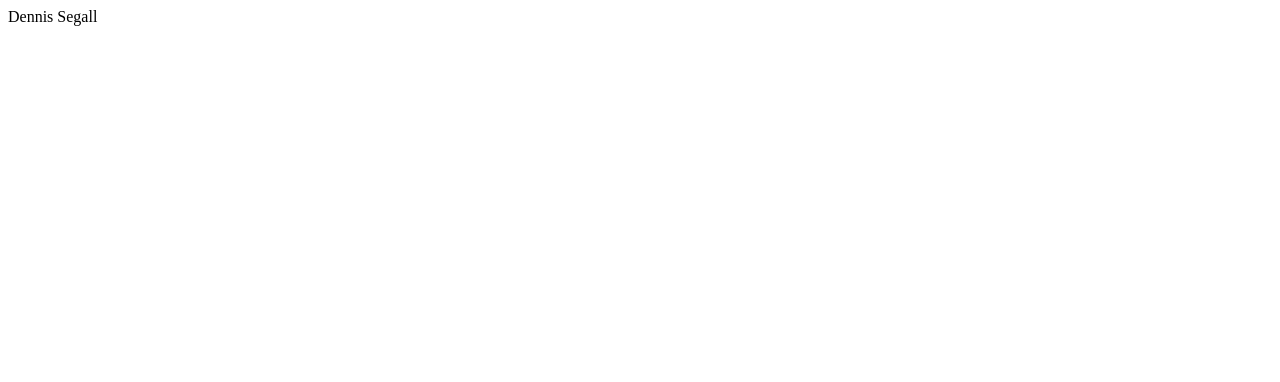
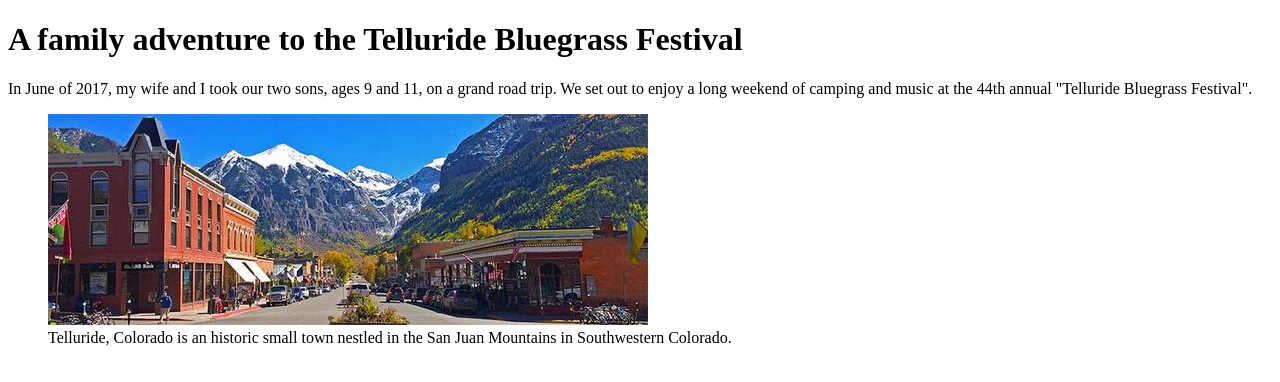
Before and after one commit to dbob23/html-me-something, a plain HTML site: page index.html in a window 1280 px wide. Drawn offline with Linux system fonts and the light colour scheme.

Commit message:
Set up 'images' file and began the project in earnest.

```diff
--- a/index.html
+++ b/index.html
@@ -1 +1,22 @@
-<p>Dennis Segall</p>
+<!doctype html>
+<html>
+<head>
+    <title>Telluride Bluegrass Festival - Dennis Segall</title>
+<link rel="stylesheet" type="text/css" href="main.css"/>
+</head>
+<body>
+   <header>
+       <h1>A family adventure to the Telluride Bluegrass Festival</h1>
+   </header>
+   <main>
+       <section>
+         <p>In June of 2017, my wife and I took our two sons, ages 9 and 11, on a grand road trip. We set out to enjoy a long weekend of camping and music at the 44th annual "Telluride Bluegrass Festival".</p>
+         <figure>
+            <img src="images/Telluride-downtown.jpg" alt="The view of Ingram Falls from the entrance to Telluride."/>
+            <figcaption>Telluride, Colorado is an historic small town nestled in the San Juan Mountains in Southwestern Colorado.</figcaption>
+         </figure>
+       </section>
+
+   </main>
+</body>
+</html>
```
Also changed, not shown: images/Telluride bluegrass with clouds background.jpg (added), images/Telluride-downtown.jpg (added), 9 other files.
